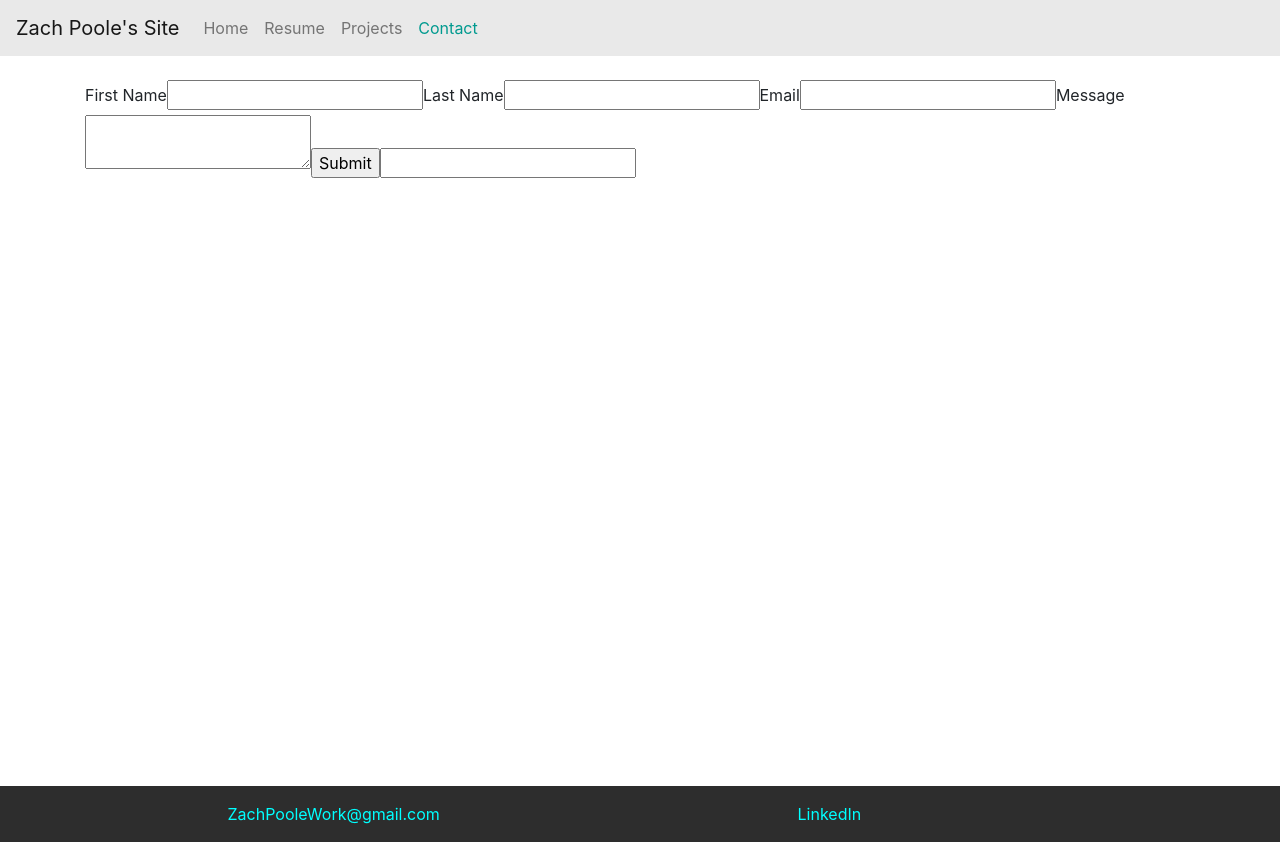
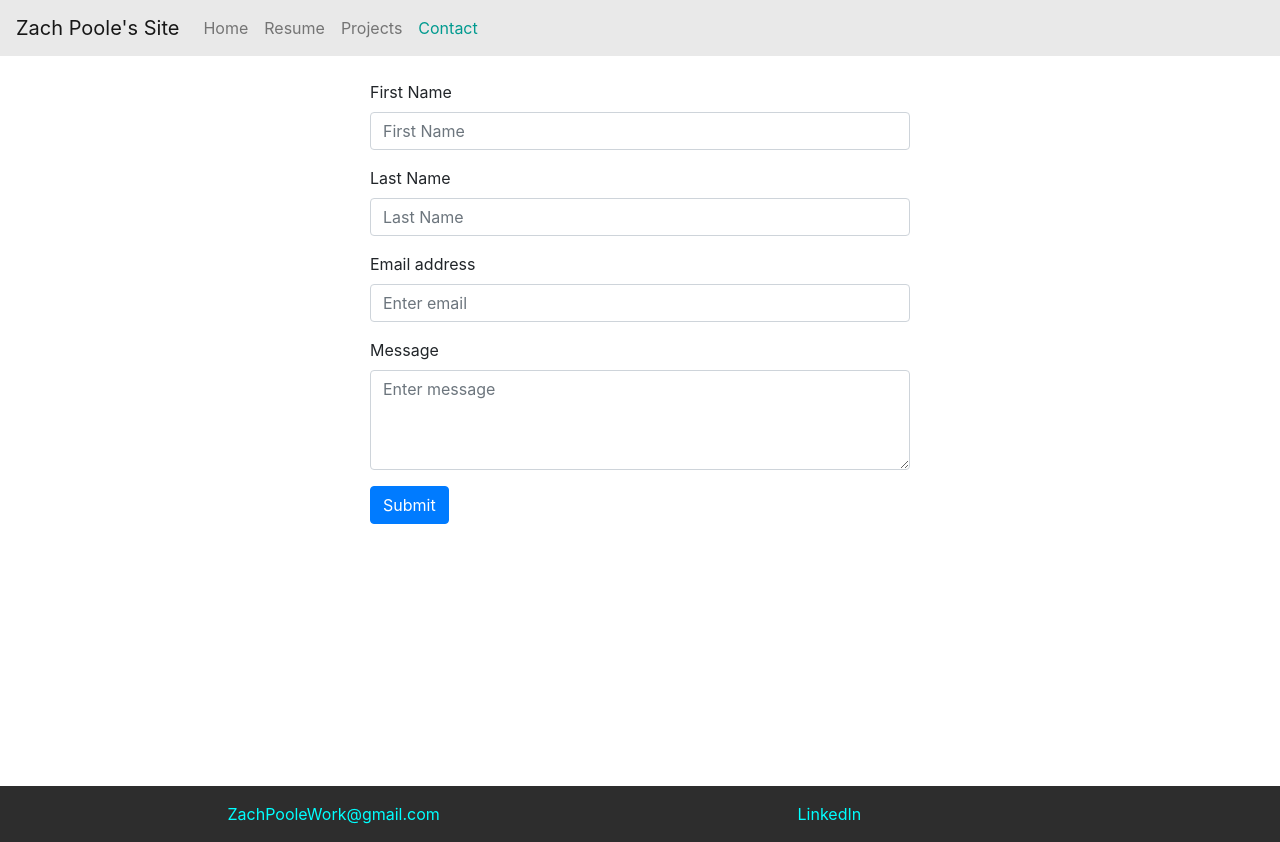
Before and after one commit to ZachPoole/PersonalWebsite, an Angular app: page /contact in a window 1280 px wide. Built offline with nearby package versions, Linux system fonts and the light colour scheme.

Commit message:
added styling to contact form

```diff
--- a/src/app/components/contact/contact.component.css
+++ b/src/app/components/contact/contact.component.css
@@ -0,0 +1,3 @@
+textarea {
+    min-height: 100px;
+}
--- a/src/app/components/contact/contact.component.html
+++ b/src/app/components/contact/contact.component.html
@@ -1,14 +1,32 @@
 
-<form name="contact" method="post" netlify-honeypot="bot-field" data-netlify="true">
-    <input type="hidden" name="form-name" value="contact" />
-    <label>First Name </label>
-    <input type="text" name="firstName"  required/>
-    <label>Last Name </label>
-    <input type="text" name="lastName"  required/>
-    <label>Email </label>
-    <input type="email" name="email" required/>
-    <label>Message </label>
-    <textarea name="message" required> </textarea>
-    <input type="submit" value="Submit" />
-    <input name="bot-field">
-</form>
+<div class="row justify-content-center">
+    <form name="contact" method="POST" netlify-honeypot="bot-field" data-netlify="true" class="col-6">
+
+        <input type="hidden" name="form-name" value="contact" />
+
+            <div class="form-group">
+                <label>First Name</label>
+                <input type="text" name="firstName" class="form-control" placeholder="First Name">
+            </div>
+
+            <div class="form-group">
+                <label>Last Name</label>
+                <input type="text" name="lastName" class="form-control" placeholder="Last Name">
+            </div>
+
+            <div class="form-group">
+                <label>Email address</label>
+                <input type="email" name="email" class="form-control" placeholder="Enter email">
+            </div>
+
+            <div class="form-group">
+                <label>Message</label>
+                <textarea name="message" class="form-control" placeholder="Enter message"></textarea>
+            </div>
+
+            <button type="submit" class="btn btn-primary">Submit</button>
+
+        <input name="bot-field" hidden>
+
+    </form>
+</div>
--- a/src/index.html
+++ b/src/index.html
@@ -14,19 +14,37 @@
 </head>
 <body>
       <noscript>
-            <form name="contact" action="/#/thankyou" method="post" netlify-honeypot="bot-field" data-netlify="true">
-                  <input type="hidden" name="form-name" value="contact" />
-                  <label>First Name </label>
-                  <input type="text" name="firstName"  required/>
-                  <label>Last Name </label>
-                  <input type="text" name="lastName"  required/>
-                  <label>Email </label>
-                  <input type="email" name="email" required/>
-                  <label>Message </label>
-                  <textarea name="message" required></textarea>
-                  <input type="submit" value="Submit" />
-                  <input name="bot-field">
-            </form>
+            <div class="row justify-content-center">
+                  <form name="contact" method="POST" netlify-honeypot="bot-field" data-netlify="true" class="col-6">
+
+                        <input type="hidden" name="form-name" value="contact" />
+
+                              <div class="form-group">
+                                    <label>First Name</label>
+                                    <input type="text" name="firstName" class="form-control" placeholder="First Name">
+                              </div>
+
+                              <div class="form-group">
+                                    <label>Last Name</label>
+                                    <input type="text" name="lastName" class="form-control" placeholder="Last Name">
+                              </div>
+
+                              <div class="form-group">
+                                    <label>Email address</label>
+                                    <input type="email" name="email" class="form-control" placeholder="Enter email">
+                              </div>
+
+                              <div class="form-group">
+                                    <label>Message</label>
+                                    <textarea name="message" class="form-control" placeholder="Enter message"></textarea>
+                              </div>
+
+                              <button type="submit" class="btn btn-primary">Submit</button>
+
+                        <input name="bot-field" hidden>
+
+                  </form>
+            </div>
       </noscript>
 
 
```
